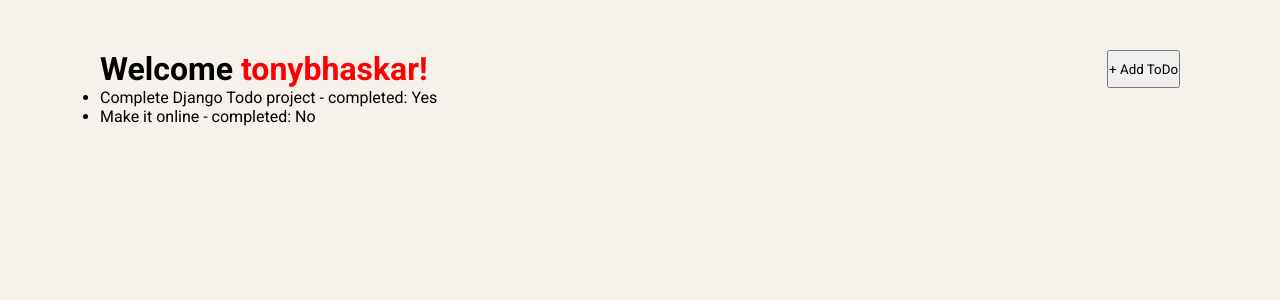
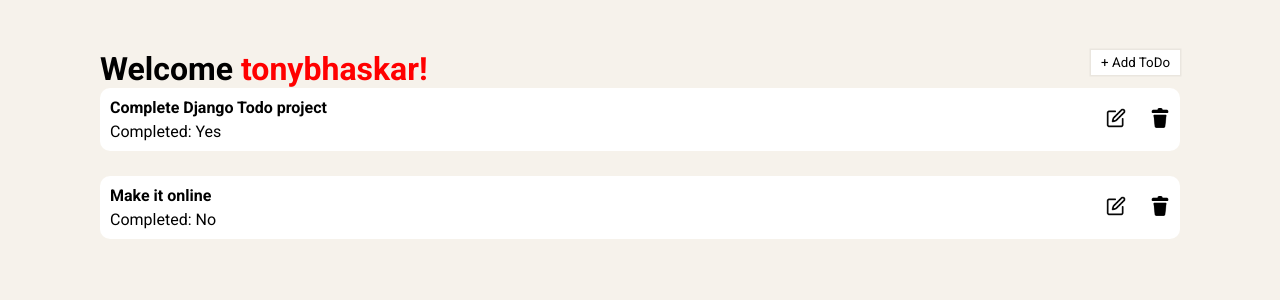
Before and after one commit to TonyBhaskar/Django-ToDo, a Django app: page / in a window 1280 px wide. Shown: the part 60-360 px from the top of the page. Run offline with Django 5.2, Linux system fonts and the light colour scheme; a user stored in the database is signed in; data comes from the database, SQL or seed files in the repository; both versions use the stored data as it was after the commit.

Commit message:
modified files

```diff
--- a/todo_p/tasks_a/templates/tasks_a/home.html
+++ b/todo_p/tasks_a/templates/tasks_a/home.html
@@ -6,13 +6,28 @@
 
 <div class="add-todo" style="display: flex; width: 100%;justify-content: space-between;">
     <h1>Welcome <span id="username">{{user.username}}!</span></h1>
-    <button>+ Add ToDo</button>
+    <button
+        style="height: 25px; border: none; box-shadow: rgba(0, 0, 0, 0.05) 0px 0px 0px 1.5px; background-color: white; padding: 10px; display: flex; align-items: center; cursor: pointer;">+
+        Add ToDo</button>
 </div>
 
 
 {% for todo in todos %}
 <ul>
-    <li>{{todo.title}} - completed: {{todo.completed|yesno:"Yes,No"}}
+    <li
+        style="width: 100%; background-color: white; margin-bottom: 25px; list-style: none; display: flex; align-items: center; justify-content: space-between; flex-direction: row; border-radius: 10px; padding: 10px;">
+        <div>
+            <p style="margin-bottom: 5px;"><strong>{{todo.title}}</strong></p>
+            <p>Completed:
+                {{todo.completed|yesno:"Yes,No"}}</p>
+        </div>
+
+        <div>
+            <a href=""><img src="{% static 'images/edit_icon.png' %}" alt="" height="20px"
+                    style="margin-right: 20px;"></a>
+            <a href=""><img src="{% static 'images/delete_icon.png' %}" alt="" height="20px"></a>
+        </div>
+
     </li>
 </ul>
 
```
Also changed, not shown: todo_p/db.sqlite3, todo_p/static/images/delete_icon.png (added), todo_p/static/images/edit_icon.png (added), todo_p/tasks_a/static/images/delete_icon.png (added), todo_p/tasks_a/static/images/edit_icon.png (added).
